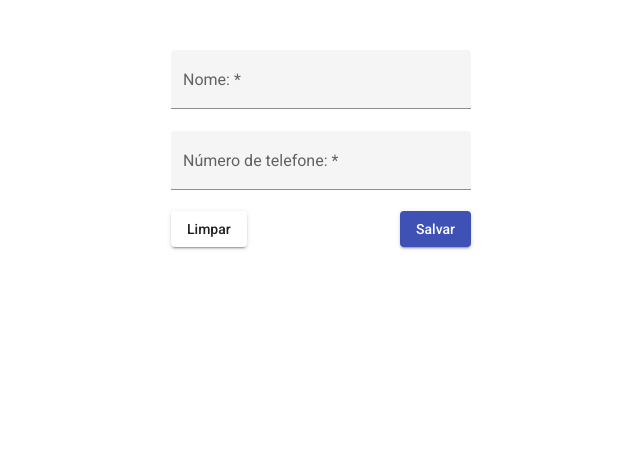
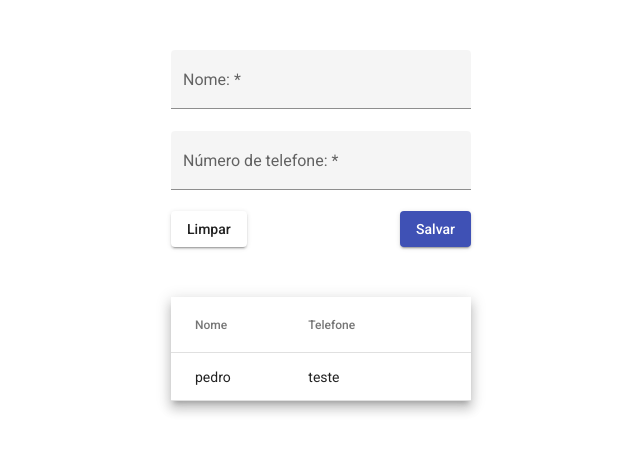
Before and after one commit to PedroLuisBrilhadori/fiscon, an Angular app: page / in a window 1280 px wide. Shown: the top 452 px of the page, without its empty margins (319-959 px from the left). Built offline with nearby package versions, Linux system fonts and the light colour scheme.

Commit message:
feat: adiciona tabela

```diff
--- a/src/app/app.component.html
+++ b/src/app/app.component.html
@@ -14,4 +14,10 @@
     <button mat-raised-button (click)="clearForm()">Limpar</button>
     <button mat-raised-button color="primary">Salvar</button>
   </div>
+
+  <app-table
+    class="my-table"
+    [dataSource]="dataSource"
+    [displayedColumns]="displayedColumns"
+  ></app-table>
 </div>
--- a/src/app/app.component.scss
+++ b/src/app/app.component.scss
@@ -21,3 +21,8 @@
   align-items: center;
   flex-direction: column;
 }
+
+.my-table {
+  width: 100%;
+  margin-top: 50px;
+}
--- a/src/app/app.component.ts
+++ b/src/app/app.component.ts
@@ -2,6 +2,7 @@ import { FormControl, FormGroup } from '@angular/forms';
 
 import { Component } from '@angular/core';
 import { MyTel } from './tel-input/tel-input.component';
+import { TableColumnModel } from './table/table.component';
 
 @Component({
   selector: 'app-root',
@@ -9,7 +10,18 @@ import { MyTel } from './tel-input/tel-input.component';
   styleUrls: ['./app.component.scss'],
 })
 export class AppComponent {
-  title = 'fiscon';
+  displayedColumns: TableColumnModel[] = [
+    {
+      name: 'name',
+      displayName: 'Nome',
+    },
+    {
+      name: 'tel',
+      displayName: 'Telefone',
+    },
+  ];
+
+  dataSource = [{ name: 'pedro', tel: 'teste' }];
 
   form: FormGroup = new FormGroup({
     tel: new FormControl(new MyTel('', '', '')),
--- a/src/app/app.module.ts
+++ b/src/app/app.module.ts
@@ -3,15 +3,17 @@ import { BrowserModule } from '@angular/platform-browser';
 
 import { AppComponent } from './app.component';
 import { BrowserAnimationsModule } from '@angular/platform-browser/animations';
+import { TableComponent } from './table/table.component';
 import { TelInputComponent } from './tel-input/tel-input.component';
 
 import { FormsModule, ReactiveFormsModule } from '@angular/forms';
 import { MatInputModule } from '@angular/material/input';
 import { MatFormFieldModule } from '@angular/material/form-field';
 import { MatButtonModule } from '@angular/material/button';
+import { MatTableModule } from '@angular/material/table';
 
 @NgModule({
-  declarations: [AppComponent, TelInputComponent],
+  declarations: [AppComponent, TelInputComponent, TableComponent],
   imports: [
     BrowserModule,
     BrowserAnimationsModule,
@@ -20,6 +22,7 @@ import { MatButtonModule } from '@angular/material/button';
     MatInputModule,
     MatFormFieldModule,
     MatButtonModule,
+    MatTableModule,
   ],
   providers: [],
   bootstrap: [AppComponent],
--- /dev/null
+++ b/src/app/table/table.component.html
@@ -0,0 +1,17 @@
+<table mat-table [dataSource]="_dataSource" class="mat-elevation-z8">
+  <ng-container
+    [matColumnDef]="column.displayName"
+    *ngFor="let column of displayedColumns"
+  >
+    <th mat-header-cell *matHeaderCellDef>{{ column.displayName }}</th>
+
+    <td mat-cell *matCellDef="let element" (click)="selectRow(element)">
+      <span>
+        {{ element[column.name] }}
+      </span>
+    </td>
+  </ng-container>
+
+  <tr mat-header-row *matHeaderRowDef="columnsToDisplay"></tr>
+  <tr mat-row *matRowDef="let row; columns: columnsToDisplay"></tr>
+</table>
--- /dev/null
+++ b/src/app/table/table.component.scss
@@ -0,0 +1,27 @@
+table {
+  width: 100%;
+}
+
+button {
+  margin: 16px 8px;
+}
+
+tr.example-element-row:not(.example-expanded-row):hover {
+  background: whitesmoke;
+}
+
+tr.example-element-row:not(.example-expanded-row):active {
+  background: #efefef;
+}
+
+.example-element-row td {
+  border-bottom-width: 0;
+}
+
+th.mat-sort-header-sorted {
+  color: black;
+}
+
+.mat-column-select {
+  width: 80px;
+}
--- /dev/null
+++ b/src/app/table/table.component.ts
@@ -0,0 +1,62 @@
+import { Component, EventEmitter, Input, Output } from '@angular/core';
+import { MatTableDataSource } from '@angular/material/table';
+
+export class TableColumnModel {
+  name: string;
+  displayName: string;
+  sort?: boolean = false;
+}
+
+@Component({
+  selector: 'app-table',
+  templateUrl: './table.component.html',
+  styleUrls: ['./table.component.scss'],
+})
+export class TableComponent {
+  /** Propriedade responsavel por exibir os items da tabela */
+  @Input('dataSource')
+  set dataSource(value: any[]) {
+    this._dataSource.data = value;
+  }
+
+  /** @hidden */
+  get dataSource() {
+    return this._dataSource.data;
+  }
+
+  /** Propriedade responsavel por criar e exibir as colunas da tabela */
+  @Input('displayedColumns')
+  displayedColumns: TableColumnModel[];
+
+  @Output('selected')
+  selected: EventEmitter<any> = new EventEmitter<any>();
+
+  private _columnsToDisplay: string[] = [];
+
+  /** Propriedade que exibe os nomes das colunas */
+  get columnsToDisplay() {
+    return this._columnsToDisplay;
+  }
+
+  constructor() {}
+
+  /**
+   * @hidden
+   * Inicializa o dataSouce com o tipo MatTableDataSource
+   */
+  _dataSource = new MatTableDataSource<any>([]);
+
+  ngOnInit() {
+    if (this.displayedColumns === undefined) {
+      throw Error('A tabela não possui colunas');
+    } else {
+      this.displayedColumns.forEach((column) => {
+        this._columnsToDisplay.push(column.displayName);
+      });
+    }
+  }
+
+  selectRow(row: any) {
+    this.selected.emit(row);
+  }
+}
```
Also changed, not shown: 1 other file (tests, documents, lock files or other folders).
